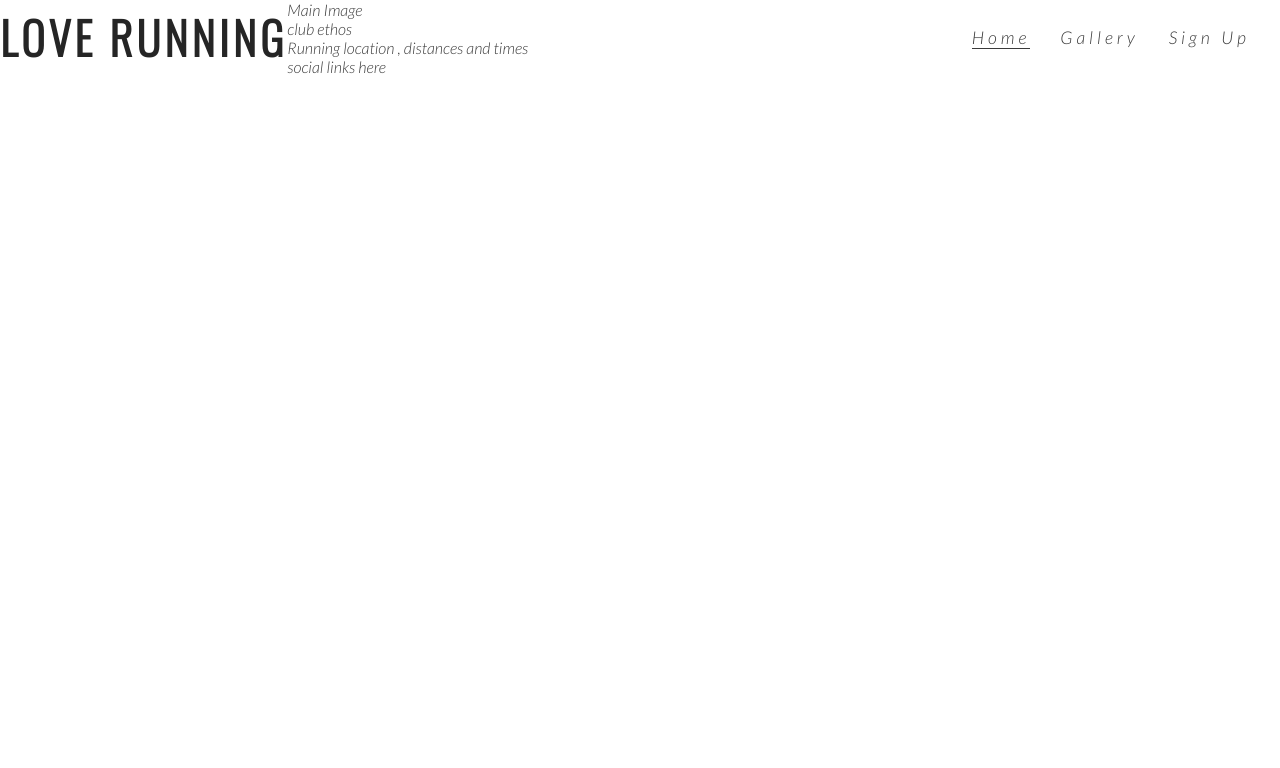
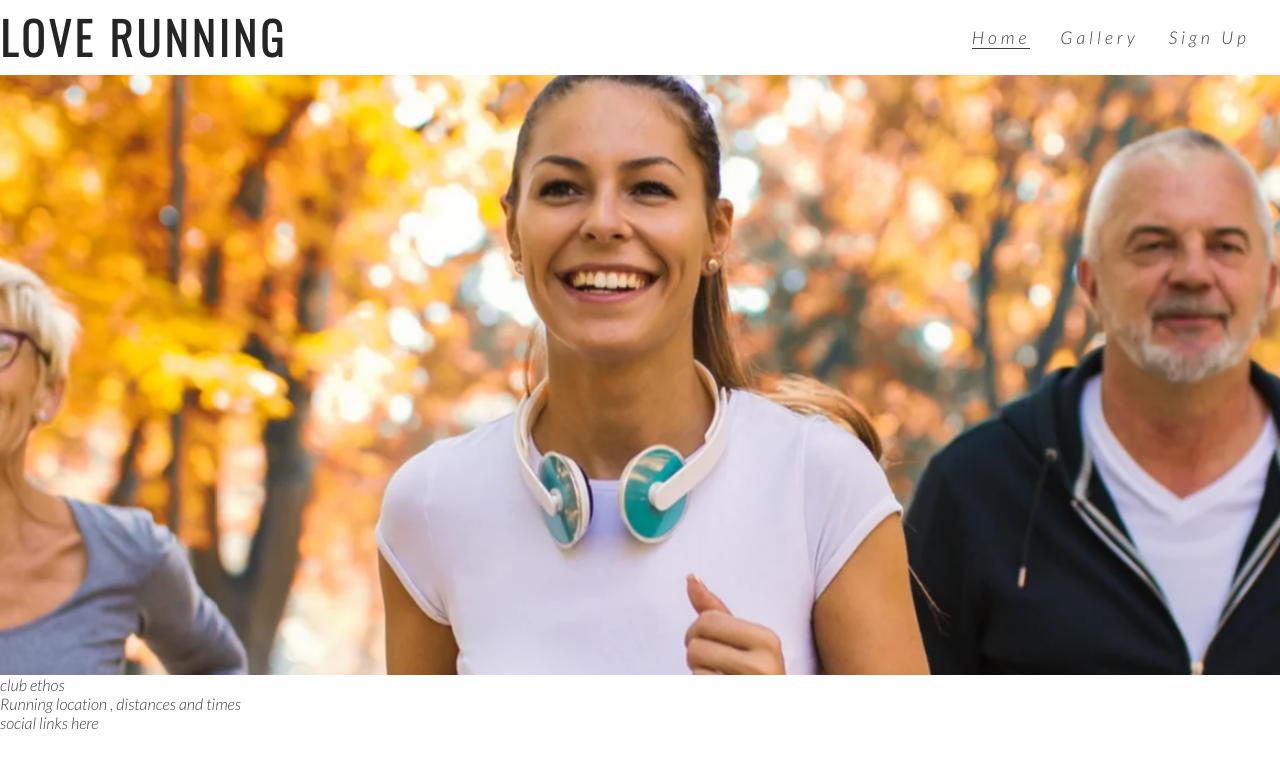
Before and after one commit to Medhmo/love-running, a plain HTML site: page index.html in a window 1280 px wide. Drawn offline with nearby package versions, Linux system fonts and the light colour scheme.

Commit message:
Add hero image and animation for zoom

```diff
--- a/assets/css/style.css
+++ b/assets/css/style.css
@@ -51,6 +51,35 @@ h1 , h2 {
 #menu a:hover {
     border-bottom: 1px solid #3a3a3a;
 }
+
 .active {
     border-bottom: 1px solid #3a3a3a;
 }
+
+/*hero-image  */
+
+#hero-outer {
+    height: 600px;
+    width: 100%;
+    overflow: hidden;
+}
+
+#hero-image{
+    height: 600px;
+    width: 100%;
+    background:url(../images/hero-image.webp) no-repeat center center ;
+    /* animates zoom level on loading page */
+    animation-name:  hero-zoom;
+    animation-duration: 5s;
+    animation-fill-mode: forwards;
+}
+
+/* creates the level of zoom for hero image */
+@keyframes hero-zoom {
+    from {
+        transform: scale(1);
+    }
+    to {
+        transform: scale(1.1);
+    }
+}
--- a/index.html
+++ b/index.html
@@ -32,8 +32,8 @@
             </nav>
         </a>
     </header>
-    <section>
-        Main Image
+    <section id="hero-outer">
+        <div id="hero-image"></div>
     </section>
     <section>
         club ethos
```
Also changed, not shown: assets/images/hero-image.webp (added).
